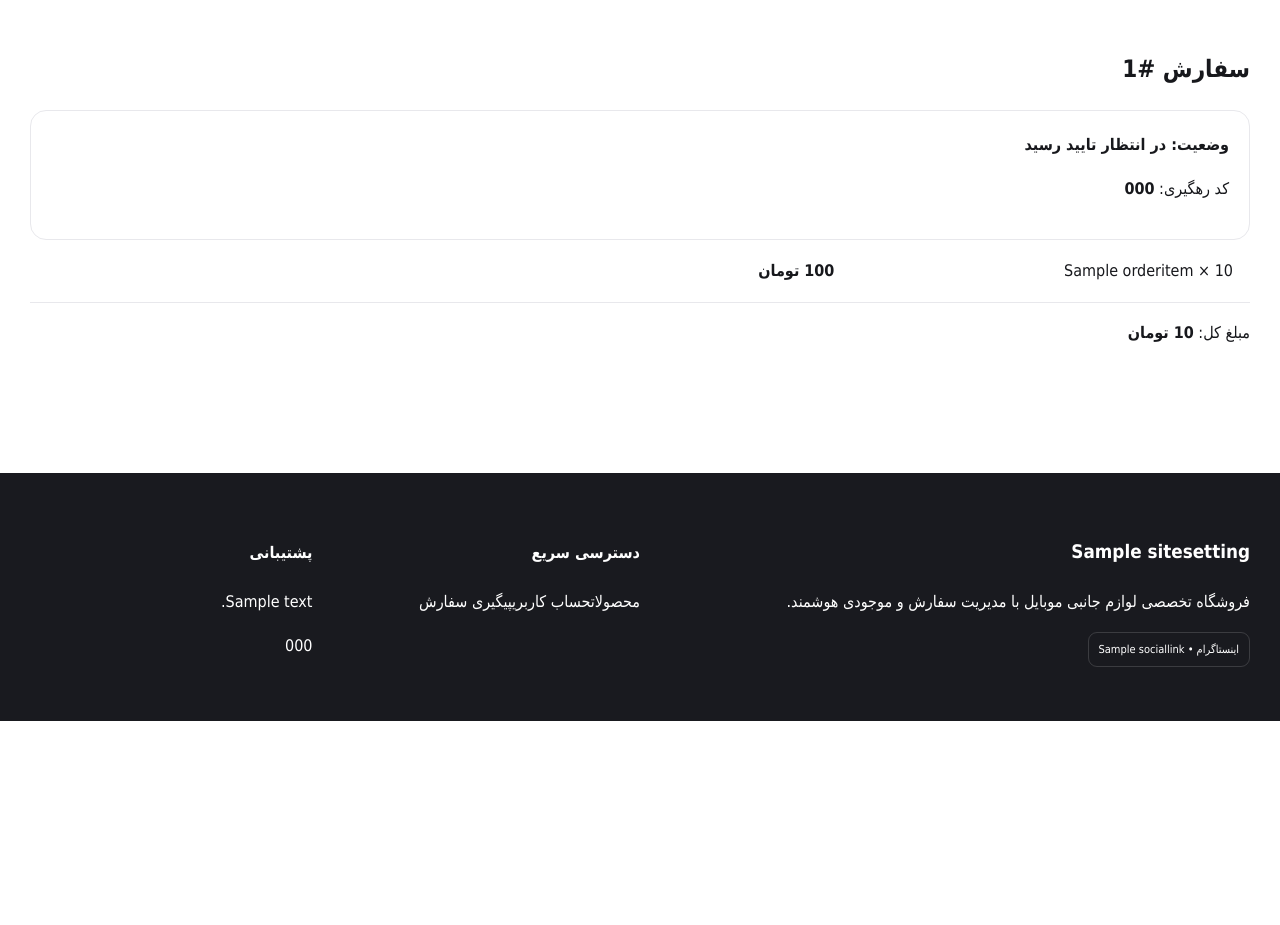
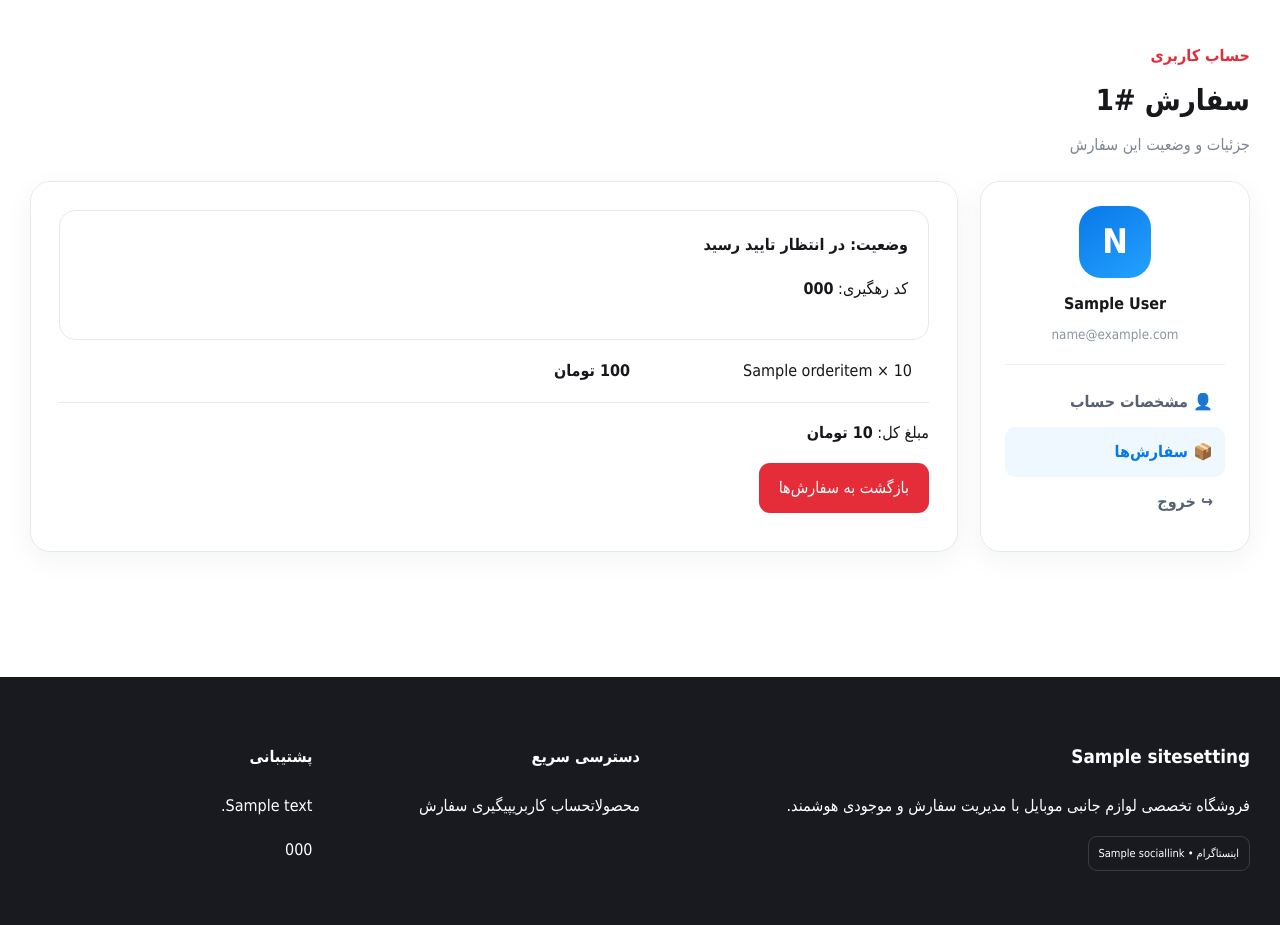
Before and after one commit to deltashopsiavash/deltajanebi, a Django app: page /account/orders/1/ in a window 1280 px wide. Shown: the part 192-1117 px from the top of the page. Before the commit the page ends 913 px from the top, so only its background shows below. Run offline with Django 5.2, Linux system fonts and the light colour scheme; a user stored in the database is signed in; tables that the repository leaves empty hold one stand-in row (values such as "Sample post"); grey boxes marked "Sample" are stand-in pictures.

Commit message:
feat: add account navigation to order detail

```diff
--- a/templates/shop/order_detail.html
+++ b/templates/shop/order_detail.html
@@ -1 +1,16 @@
-{% extends 'base.html' %}{% block content %}<section class="wrap page"><h1>سفارش #{{ order.id }}</h1><div class="statusbox"><b>وضعیت: {{ order.get_status_display }}</b>{% if order.tracking_code %}<p>کد رهگیری: <strong>{{ order.tracking_code }}</strong></p>{% endif %}</div><div class="orders">{% for i in order.items.all %}<div class="orderline"><span>{{ i.title }} × {{ i.quantity }}</span><b>{{ i.total|floatformat:0 }} تومان</b></div>{% endfor %}</div><p>مبلغ کل: <b>{{ order.total|floatformat:0 }} تومان</b></p></section>{% endblock %}
+{% extends 'base.html' %}
+{% block title %}سفارش #{{ order.id }} | {{ store_settings.store_name }}{% endblock %}
+{% block content %}
+<section class="wrap account-center">
+  <div class="account-page-head"><div><span class="eyebrow">حساب کاربری</span><h1>سفارش #{{ order.id }}</h1><p>جزئیات و وضعیت این سفارش</p></div></div>
+  <div class="account-layout">
+    <aside class="account-side-card"><div class="account-avatar">{{ user.email|first|upper }}</div><strong>{{ user.get_full_name|default:'کاربر فروشگاه' }}</strong><small>{{ user.email }}</small><nav><a href="{% url 'account_profile' %}">👤 مشخصات حساب</a><a class="active" href="{% url 'account_orders' %}">📦 سفارش‌ها</a><form method="post" action="{% url 'logout' %}">{% csrf_token %}<button type="submit">↪ خروج</button></form></nav></aside>
+    <div class="account-main-card">
+      <div class="statusbox"><b>وضعیت: {{ order.get_status_display }}</b>{% if order.tracking_code %}<p>کد رهگیری: <strong>{{ order.tracking_code }}</strong></p>{% endif %}</div>
+      <div class="orders">{% for i in order.items.all %}<div class="orderline"><span>{{ i.title }} × {{ i.quantity }}</span><b>{{ i.total|floatformat:0 }} تومان</b></div>{% endfor %}</div>
+      <p>مبلغ کل: <b>{{ order.total|floatformat:0 }} تومان</b></p>
+      <a class="btn" href="{% url 'account_orders' %}">بازگشت به سفارش‌ها</a>
+    </div>
+  </div>
+</section>
+{% endblock %}
```
